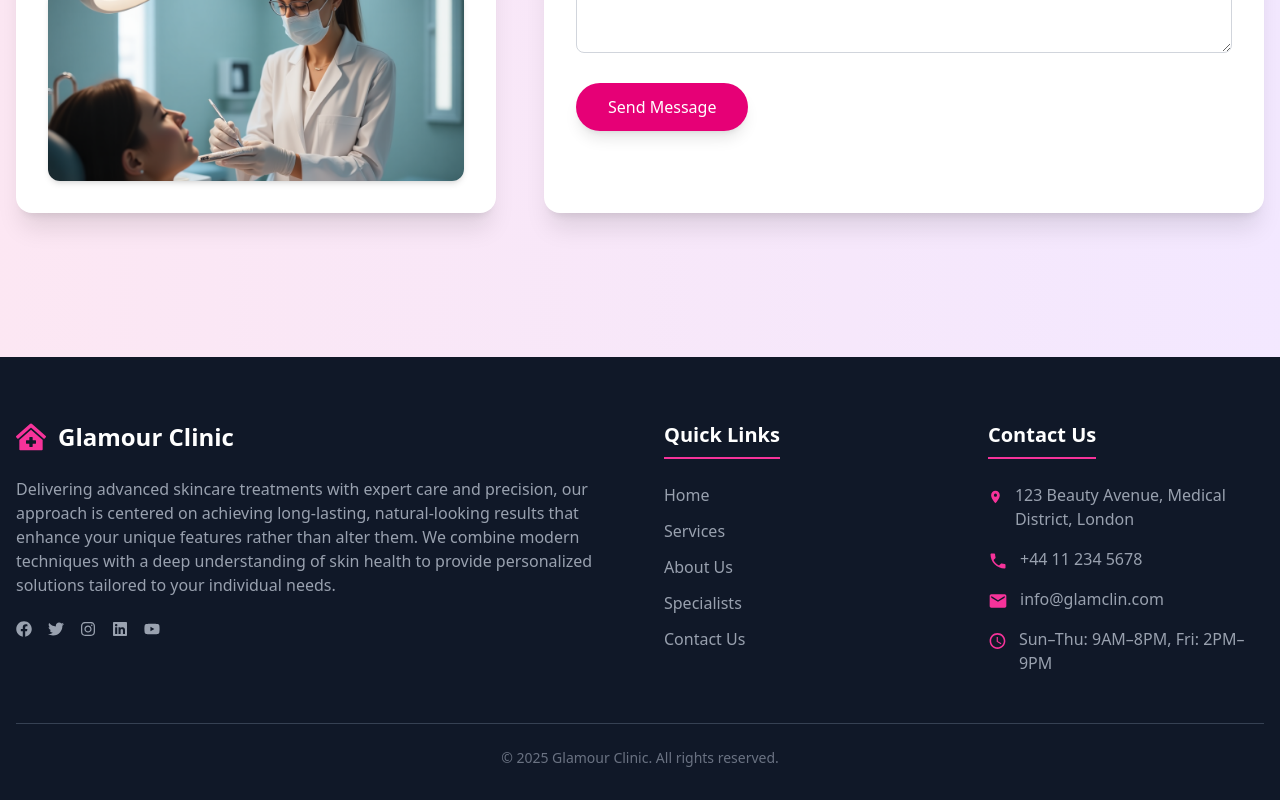
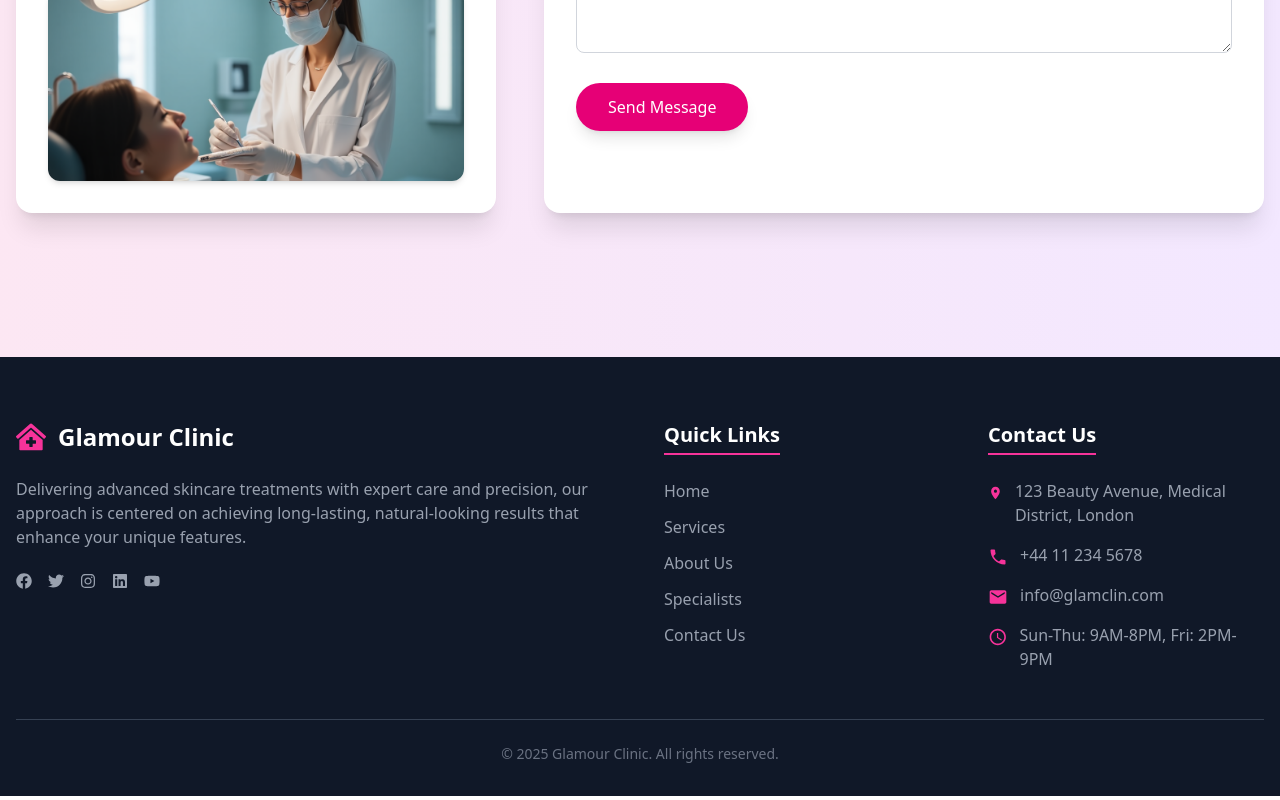
Before and after one commit to Blu-dev24/Clinic-project, a React (Vite) app: page /contact in a window 1280 px wide. Shown: the part 859-1659 px from the top of the page. Built offline with nearby package versions, Linux system fonts and the light colour scheme.

Commit message:
minor adjustments in UI

```diff
--- a/src/components/Footer.jsx
+++ b/src/components/Footer.jsx
@@ -46,7 +46,7 @@ const Footer = () => {
             </div>
 
             <p className="text-gray-400 mb-6">
-              Delivering advanced skincare treatments with expert care and precision, our approach is centered on achieving long-lasting, natural-looking results that enhance your unique features rather than alter them. We combine modern techniques with a deep understanding of skin health to provide personalized solutions tailored to your individual needs.
+              Delivering advanced skincare treatments with expert care and precision, our approach is centered on achieving long-lasting, natural-looking results that enhance your unique features.
             </p>
 
             <ul className="flex space-x-4">
@@ -66,7 +66,7 @@ const Footer = () => {
 
           {/* Quick Links */}
           <section>
-            <h3 className="text-xl font-bold mb-6 border-b-2 border-pink-500 inline-block pb-2">
+            <h3 className="text-xl font-bold mb-6 border-b-2 border-pink-500 inline-block pb-1">
               Quick Links
             </h3>
 
@@ -86,7 +86,7 @@ const Footer = () => {
 
           {/* Contact */}
           <section>
-            <h3 className="text-xl font-bold mb-6 border-b-2 border-pink-500 inline-block pb-2">
+            <h3 className="text-xl font-bold mb-6 border-b-2 border-pink-500 inline-block pb-1">
               Contact Us
             </h3>
 
@@ -109,7 +109,7 @@ const Footer = () => {
 
               <li className="flex items-start">
                 <MdAccessTime className="text-pink-500 text-xl mr-3 mt-1" />
-                <span>Sun–Thu: 9AM–8PM, Fri: 2PM–9PM</span>
+                <span>Sun-Thu: 9AM-8PM, Fri: 2PM-9PM</span>
               </li>
 
             </ul>
```
